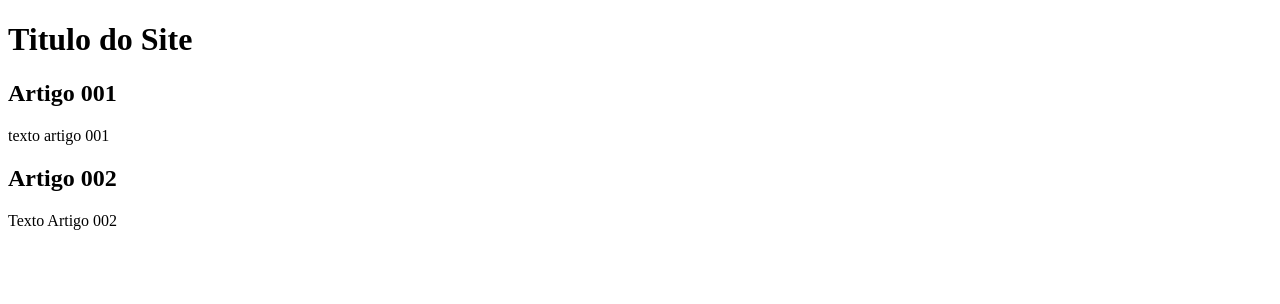
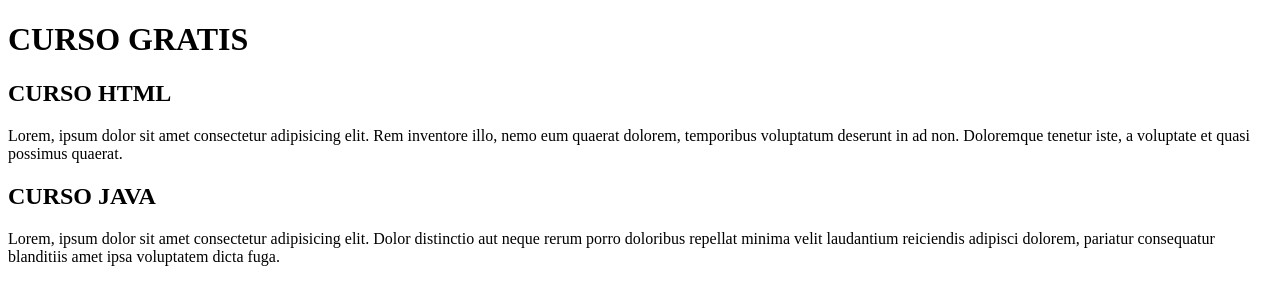
Before and after one commit to jpvasquezmail-cyber/projeto-site, a plain HTML site: page index.html in a window 1280 px wide. Drawn offline with Linux system fonts and the light colour scheme.

Commit message:
Update index.html

```diff
--- a/index.html
+++ b/index.html
@@ -8,14 +8,14 @@
 <body>
     <main>
         <header>
-            <h1>Titulo do Site </h1>
+            <h1>CURSO GRATIS</h1>
         </header>
-        <article><h2>Artigo 001</h2>
-            <p>texto artigo 001 </p>
-        </article>
+        <article><h2>CURSO HTML</h2>
+            <p>Lorem, ipsum dolor sit amet consectetur adipisicing elit. Rem inventore illo, nemo eum quaerat dolorem, temporibus voluptatum deserunt in ad non. Doloremque tenetur iste, a voluptate et quasi possimus quaerat.</p>
+        </artile>
         <article>
-            <h2>Artigo 002</h2>
-            <p>Texto Artigo 002</p>
+            <h2>CURSO JAVA</h2>
+            <p>Lorem, ipsum dolor sit amet consectetur adipisicing elit. Dolor distinctio aut neque rerum porro doloribus repellat minima velit laudantium reiciendis adipisci dolorem, pariatur consequatur blanditiis amet ipsa voluptatem dicta fuga.</p>
         </article>
     </main>
 
```
